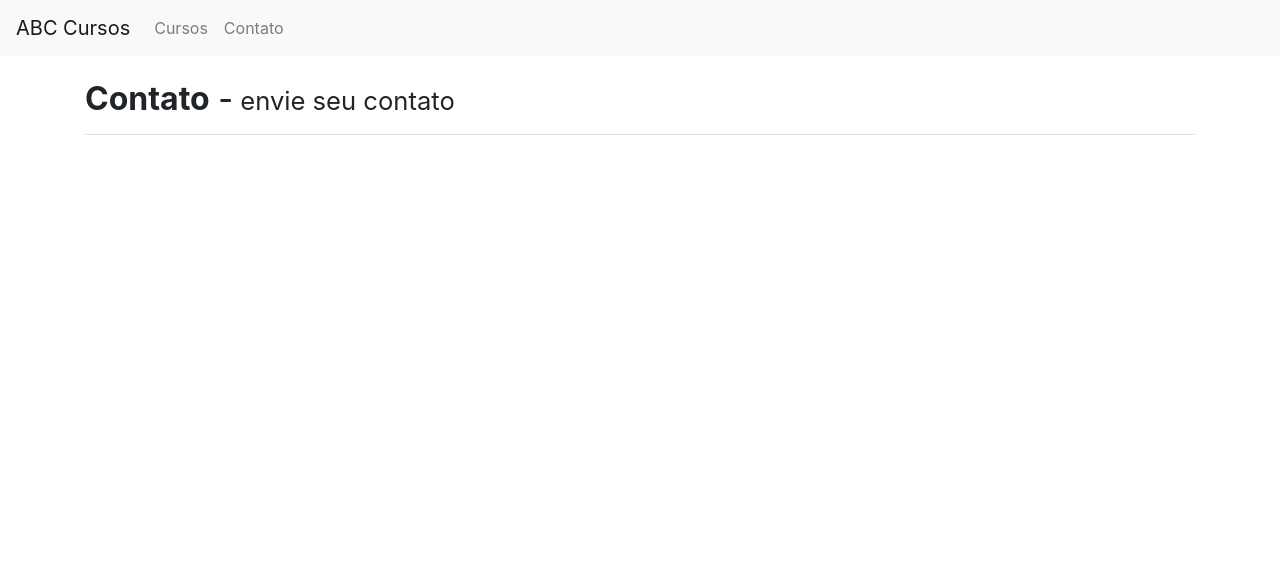
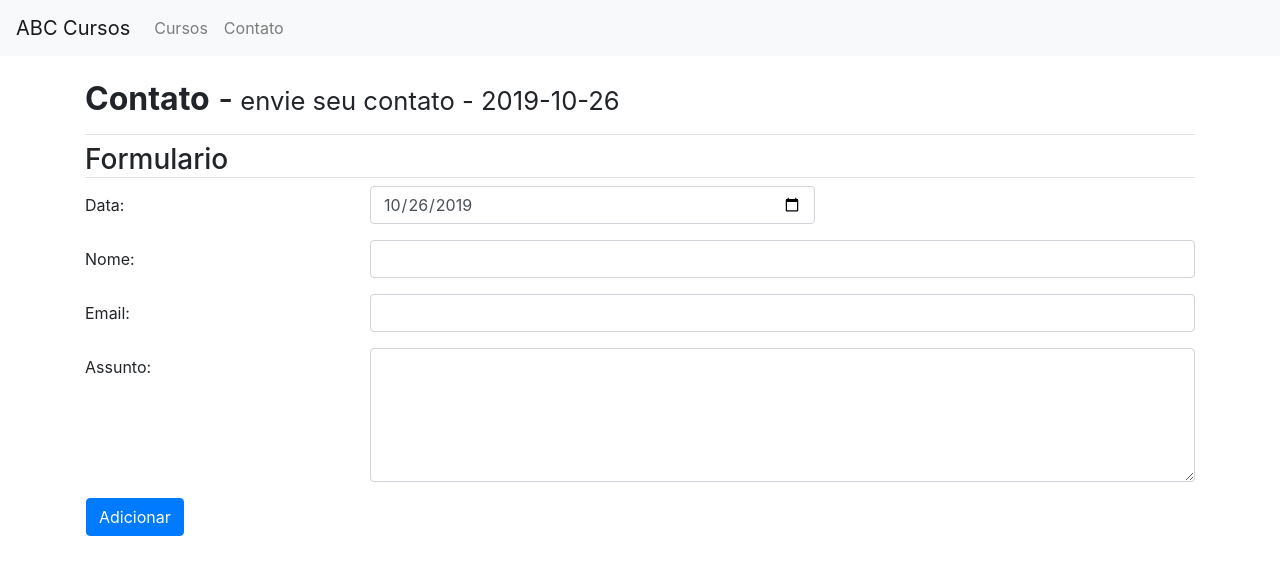
Before and after one commit to rafamazzucato/projeto-final-react, a React (Create React App) app in the folder site-cursos/: page /contato in a window 1280 px wide. Shown: the top 574 px of the page. Built offline with nearby package versions, Linux system fonts and the light colour scheme.

Commit message:
projeto 5

```diff
--- a/site-cursos/package.json
+++ b/site-cursos/package.json
@@ -11,8 +11,10 @@
     "query": "^0.2.0",
     "react": "^16.10.2",
     "react-dom": "^16.10.2",
+    "react-redux": "^7.1.1",
     "react-router-dom": "^5.1.2",
-    "react-scripts": "3.2.0"
+    "react-scripts": "3.2.0",
+    "redux": "^4.0.4"
   },
   "scripts": {
     "start": "react-scripts start",
--- /dev/null
+++ b/site-cursos/src/actions/contato-actions.js
@@ -0,0 +1,37 @@
+import axios from 'axios';
+const URL = "http://localhost:3200/api/contato"
+
+export const alteraData = e => {
+    return {
+        type : 'ATUALIZA_DATA',
+        info : e.target.value
+    }
+}
+
+export const alteraNome = e => {
+    return {
+        type : 'ATUALIZA_NOME',
+        info : e.target.value
+    }
+}
+
+export const alteraAssunto = e => {
+    return {
+        type : 'ATUALIZA_ASSUNTO',
+        info : e.target.value
+    }
+}
+
+export const alteraEmail = e => {
+    return {
+        type : 'ATUALIZA_EMAIl',
+        info : e.target.value
+    }
+}
+
+export const adicionaContato = (data, nome, email, assunto) => {
+    axios.post(URL, { data, nome, email, assunto })
+    return {
+        type : 'LIMPAR_FORM'
+    }
+}
--- a/site-cursos/src/index.js
+++ b/site-cursos/src/index.js
@@ -1,14 +1,22 @@
 import React from 'react';
 import ReactDOM from 'react-dom';
-import {BrowserRouter}from 'react-router-dom';
+import { BrowserRouter } from 'react-router-dom';
 import App from './App';
 import * as serviceWorker from './serviceWorker';
 
+import { Provider } from "react-redux";
+import { createStore } from 'redux';
+import reducers from './reducers'
+
+const store = createStore(reducers);
+
 ReactDOM.render(
     <BrowserRouter>
-        <App />
+        <Provider store={store}>
+            <App />
+        </Provider>
     </BrowserRouter>,
-document.getElementById('root'));
+    document.getElementById('root'));
 
 // If you want your app to work offline and load faster, you can change
 // unregister() to register() below. Note this comes with some pitfalls.
--- /dev/null
+++ b/site-cursos/src/pages/contato/form/index.js
@@ -0,0 +1,96 @@
+import React from 'react'
+import {connect} from 'react-redux'
+import { bindActionCreators } from 'redux'
+import {
+    alteraData,
+    alteraAssunto,
+    alteraNome,
+    alteraEmail,
+    adicionaContato
+} from '../../../actions/contato-actions'
+
+class FormContato extends React.Component {
+
+    adicionar = function(e) {
+        e.preventDefault();
+        this.props.adicionaContato(this.props.data,
+            this.props.nome,
+            this.props.email,
+            this.props.assunto)
+        alert('Contato enviado com sucesso')
+    }
+
+    render() {
+        return (<div>
+            <h3 className="border-bottom">Formulario</h3>
+            <form>
+                <div className="form-group row">
+                    <label htmlFor="data"
+                        className="col-sm-3 col-form-label">Data:</label>
+                    <div className="col-sm-5 col-6">
+                        <input type="date"
+                            className="form-control" id="data"
+                            value={this.props.data}
+                            onChange={this.props.alteraData}/>
+                    </div>
+                </div>
+                <div className="form-group row">
+                    <label htmlFor="nome"
+                        className="col-sm-3 col-form-label">Nome:</label>
+                    <div className="col-sm-9">
+                        <input type="text"
+                            className="form-control" id="nome"
+                            value={this.props.nome}
+                            onChange={this.props.alteraNome} />
+                    </div>
+                </div>
+                <div className="form-group row">
+                    <label htmlFor="email"
+                        className="col-sm-3 col-form-label">Email:</label>
+                    <div className="col-sm-9">
+                        <input type="email"
+                            className="form-control" id="email"
+                            value={this.props.email}
+                            onChange={this.props.alteraEmail} />
+                    </div>
+                </div>
+                <div className="form-group row">
+                    <label htmlFor="assunto"
+                        className="col-sm-3 col-form-label">Assunto:</label>
+                    <div className="col-sm-9">
+                        <textarea className="form-control"
+                            id="assunto" rows="5"
+                            value={this.props.assunto}
+                            onChange={this.props.alteraAssunto} />
+                    </div>
+                </div>
+                <div className="form-group row">
+
+                    <button
+                        className="btn btn-primary ml-3 mb-3"
+                        onClick={this.adicionar.bind(this)}>
+                        Adicionar
+                    </button>
+                </div>
+            </form>
+        </div>
+        )
+    }
+}
+
+const mapStateToProps = state => ({
+    data : state.contato.data,
+    nome : state.contato.nome,
+    email : state.contato.email,
+    assunto : state.contato.assunto
+})
+
+const mapDispatchToProps = dispatch => bindActionCreators({
+    alteraData,
+    alteraAssunto,
+    alteraEmail,
+    alteraNome,
+    adicionaContato
+}, dispatch)
+
+export default connect(mapStateToProps, mapDispatchToProps)(FormContato)
--- a/site-cursos/src/pages/contato/index.js
+++ b/site-cursos/src/pages/contato/index.js
@@ -1,11 +1,21 @@
-import React, { Component } from 'react';
+import React from 'react';
 import Cabecalho from '../../components/cabecalho'
-export default class Contato extends Component {
+import ContatoForm from './form'
+import {connect} from 'react-redux'
+
+class Contato extends React.Component {
     render() {
         return (
             <div className="container">
-                <Cabecalho titulo="Contato" subtitulo="envie seu contato" />
+                <Cabecalho titulo="Contato" subtitulo={`envie seu contato - ${this.props.data}`} />
+                <ContatoForm />
             </div>
         )
     }
 }
+
+const mapStateToProps = state => ({
+    data : state.contato.data
+})
+
+export default connect(mapStateToProps)(Contato)
--- /dev/null
+++ b/site-cursos/src/reducers/contato-reducer.js
@@ -0,0 +1,17 @@
+const INITIAL_STATE = {
+    data: '2019-10-26',
+    nome: '',
+    email: '',
+    assunto: ''
+}
+
+export default (state = INITIAL_STATE, action) =>{
+    switch (action.type) {
+        case 'ATUALIZA_DATA' : return {...state, data : action.info}
+        case 'ATUALIZA_NOME' : return {...state, nome : action.info}
+        case 'ATUALIZA_ASSUNTO' : return {...state, assunto : action.info}
+        case 'ATUALIZA_EMAIl' : return {...state, email : action.info}
+        case 'LIMPAR_FORM' : return INITIAL_STATE
+        default : return state
+    }
+}
--- /dev/null
+++ b/site-cursos/src/reducers/index.js
@@ -0,0 +1,8 @@
+import { combineReducers } from "redux";
+import contatoReducer from './contato-reducer'
+
+const reducers = combineReducers({
+    contato : contatoReducer
+})
+
+export default reducers
```
Also changed, not shown: 2 other files (tests, documents, lock files or other folders).
